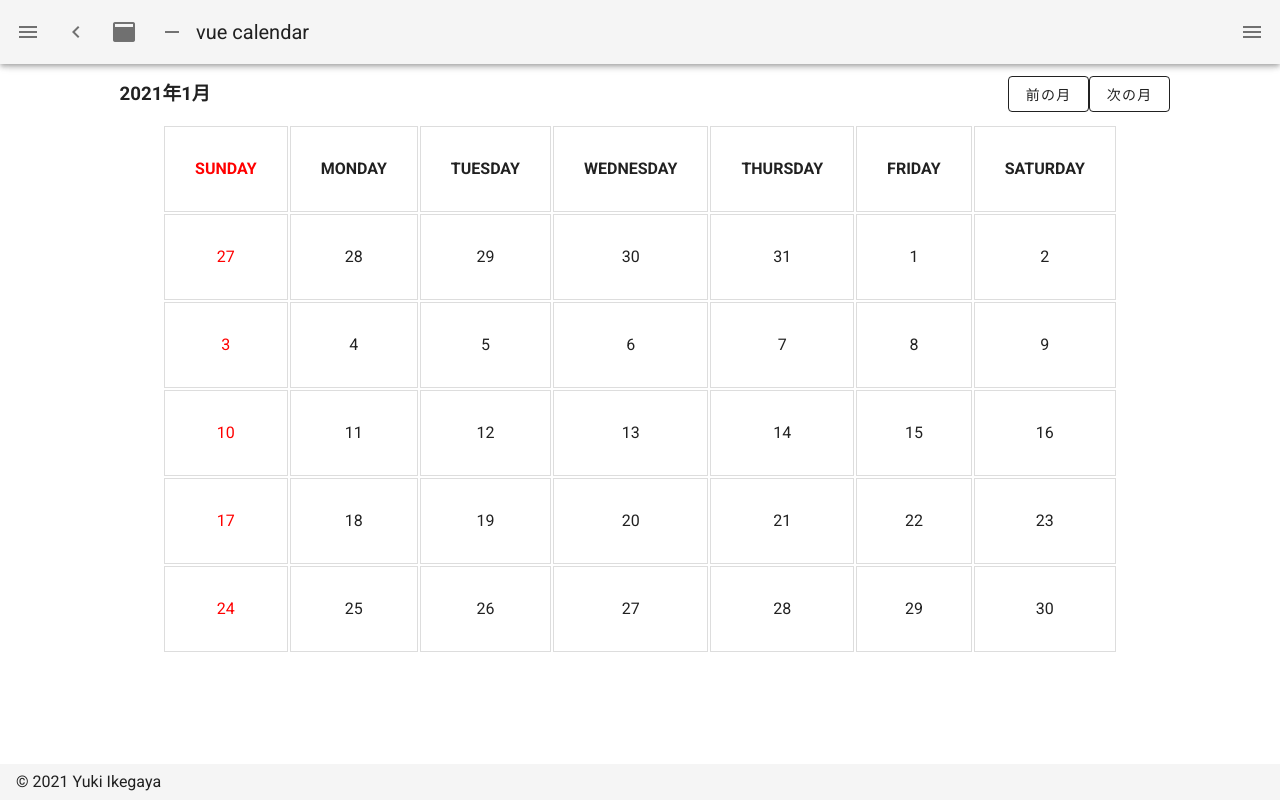
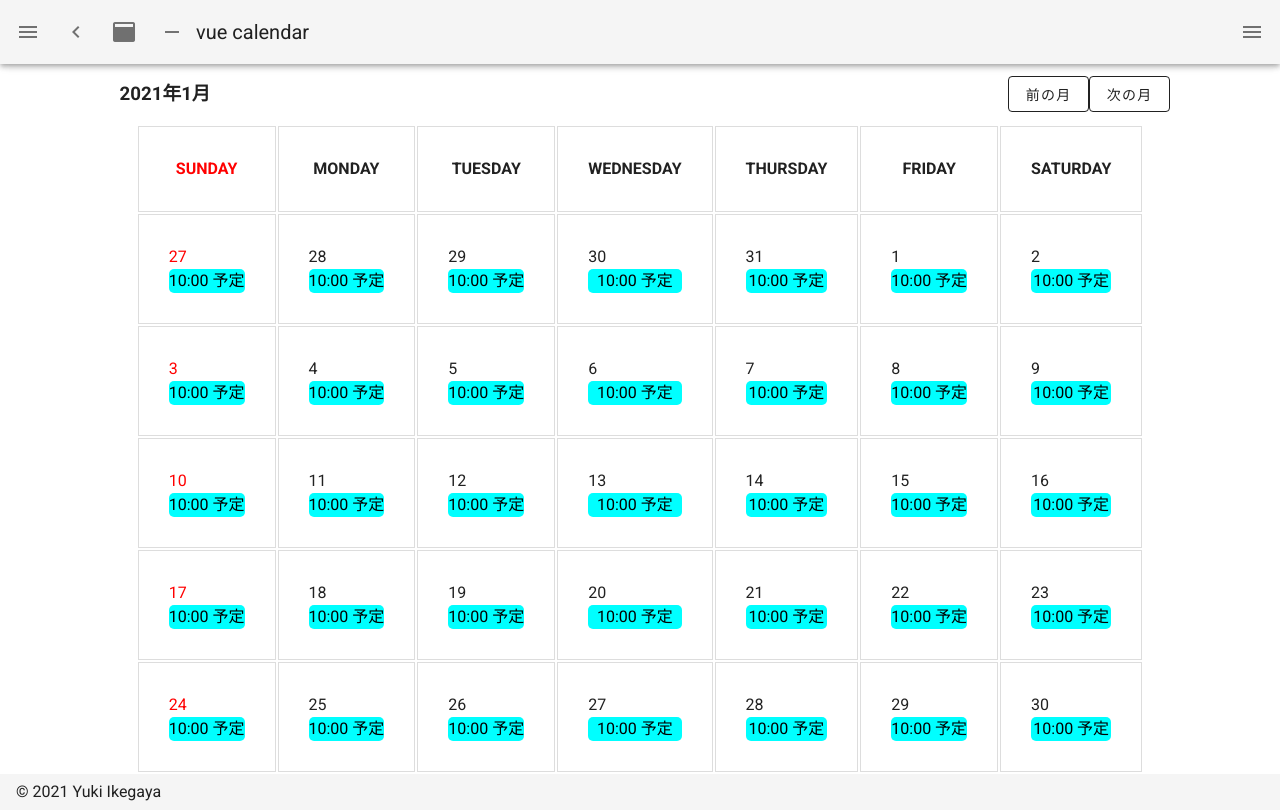
Before and after one commit to ikeyu0806/vue-calendar, a Nuxt app: page / in a window 1280 px wide. Built offline with nearby package versions, Linux system fonts and the light colour scheme.

Commit message:
add tmp schedule dom

```diff
--- a/pages/index.vue
+++ b/pages/index.vue
@@ -27,7 +27,8 @@
               @click="dialog = true;
               dialogItems.header_title = (currentMonth + 1) + '月' + day.date + '日の予定登録';
               dialogItems.day = day.date">
-              {{ day.date }}
+              <div class="date">{{ day.date }}</div>
+              <div class="schedule-title">10:00 予定</div>
             </td>
           </tr>
         </thead>
@@ -86,6 +87,15 @@
 }
 .sunday {
   color: red;
+}
+.date {
+  text-align: left;
+  vertical-align: top;
+}
+.schedule-title {
+  color: black;
+  background-color: aqua;
+  border-radius: 5px;
 }
 th {
     border: 1px solid #ddd;
```
